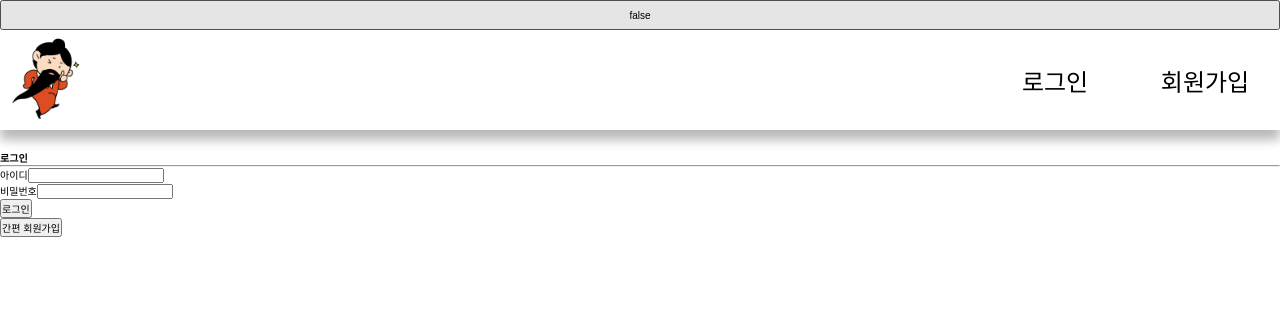
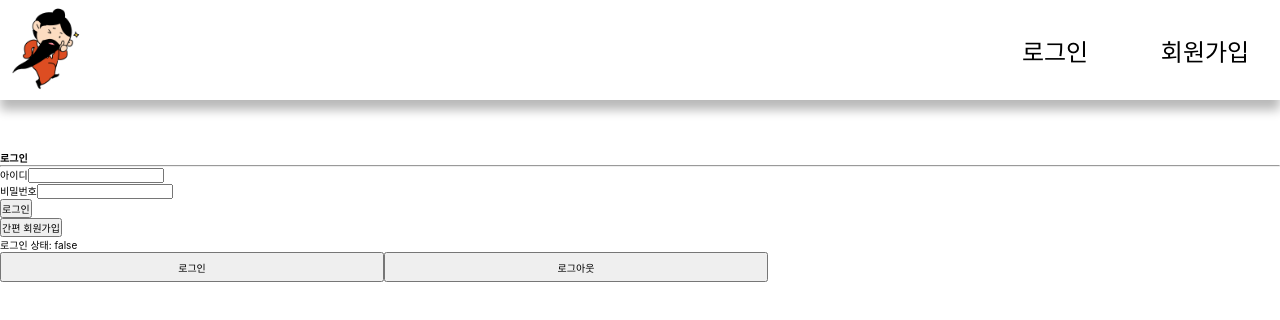
Before and after one commit to NemoTaek/Human-Maker-Client, a React (Create React App) app in the folder client/: page /login in a window 1280 px wide. Shown: the top 320 px of the page. Built offline with nearby package versions, Linux system fonts and the light colour scheme.

Commit message:
doing: redux refactoring

```diff
--- a/client/package.json
+++ b/client/package.json
@@ -9,8 +9,13 @@
     "axios": "^0.21.0",
     "react": "^17.0.1",
     "react-dom": "^17.0.1",
+    "react-redux": "^7.2.2",
     "react-router-dom": "^5.2.0",
     "react-scripts": "4.0.1",
+    "redux": "^4.0.5",
+    "redux-devtools-extension": "^2.13.8",
+    "redux-logger": "^3.0.6",
+    "redux-persist": "^6.0.0",
     "web-vitals": "^0.2.4"
   },
   "scripts": {
--- a/client/src/App.js
+++ b/client/src/App.js
@@ -7,14 +7,17 @@ import SignIn from './component/signin/Signin'
 import SignOut from './component/signout/Signout'
 import Main from './component/main/Main'
 
+import SignInContainer from './containers/loginContainer.js';
+import NavContainer from './containers/navContainer.js';
+
 
 function App() {
-  const [isLogin, setIsLogin] = useState(false);
+  // const [isLogin, setIsLogin] = useState(false);
 
-  const login = (e) => {
-    e.preventDefault();
-    setIsLogin(!isLogin);
-  }
+  // const login = (e) => {
+  //   e.preventDefault();
+  //   setIsLogin(!isLogin);
+  // }
 
 
   const [isModalState, setIsModalState] = useState(false);
@@ -29,8 +32,9 @@ function App() {
   return (
     <div className="App">
       <header className="header">
-        <button onClick={login} style={{ width: "100%", height: "30px" }}>{isLogin.toString()}</button>
-        <Nav isLogin={isLogin} />
+        {/* <button onClick={login} style={{ width: "100%", height: "30px" }}>{isLogin.toString()}</button> */}
+        {/* <Nav /> */}
+        <NavContainer />
       </header>
       {/* <Route path="/signup" component={signUp} />
       <Route path="/login" component={login} />
@@ -43,8 +47,11 @@ function App() {
             <SignUp />
           </Route>
 
-          <Route path="/login" component={SignIn}>
+          {/* <Route path="/login" component={SignIn}>
             <SignIn isLogin={isLogin} />
+          </Route> */}
+          <Route path="/login">
+            <SignInContainer />
           </Route>
 
           <Route path="/logout" component={SignOut}>
--- a/client/src/component/nav/Nav.js
+++ b/client/src/component/nav/Nav.js
@@ -3,8 +3,7 @@ import { NavLink } from "react-router-dom";
 import "./Nav.css"
 import logo from "../../img/dangoon.png"
 
-function Nav(props) {
-  console.log(props)
+function Nav({ value }) {
   return (
     <nav className="nav">
       <div className="logo">
@@ -13,7 +12,7 @@ function Nav(props) {
         </NavLink>
       </div>
 
-      {props.isLogin ? (
+      {value ? (
         <div className="login_menu">
           <div className="menu">
             <NavLink to="/logout">로그아웃</NavLink>
--- a/client/src/component/signin/Signin.js
+++ b/client/src/component/signin/Signin.js
@@ -2,10 +2,10 @@ import React, { useState } from 'react';
 import axios from 'axios'
 import './Signin.css'
 
-function Signin(props) {
-	const [isLogIn, setIsLogIn] = useState(props.isLogin);
+function Signin({ value, onLogin, onLogout }) {
+	console.log(value)
+	const [isLogIn, setIsLogIn] = useState(false);
 	const [isLogInMsg, setIsLogInMsg] = useState("");
-	console.log(props)
 
 	const [id, setId] = useState("");
 	const [password, setPassword] = useState("");
@@ -74,6 +74,12 @@ function Signin(props) {
 					<button className="signUpBtn" onClick={onClickSignUpBtn} >간편 회원가입</button>
 				</div>
 
+				<div>
+					<p>로그인 상태: {value.toString()}</p>
+					<button style={{ width: "30%", height: "30px" }} onClick={onLogin}>로그인</button>
+					<button style={{ width: "30%", height: "30px" }} onClick={onLogout}>로그아웃</button>
+				</div>
+
 			</div>
 		</div>
 	);
--- /dev/null
+++ b/client/src/containers/loginContainer.js
@@ -0,0 +1,53 @@
+import React, { useCallback } from "react";
+import SignIn from "../component/signin/Signin";
+import { login, logout } from "../modules/IsLogin"
+import { connect } from 'react-redux';
+import { useSelector, useDispatch } from 'react-redux';
+
+// react-hooks 써서 해보기
+const LoginContainer = () => {
+  const status = useSelector(state => state.IsLogin.isLogin);
+  const dispatch = useDispatch();
+  const onLogin = useCallback(() => dispatch(login()), [dispatch])
+  const onLogout = useCallback(() => dispatch(logout()), [dispatch])
+  return <SignIn value={status} onLogin={onLogin} onLogout={onLogout} />;
+};
+export default LoginContainer
+
+// 이 컴포넌트를 redux와 연결하기 위해서
+// connect(mapStateToProps, mapDispatchToProps)(연동하고싶은 컴포넌트)을 작성해야 한다.
+
+// const loginContainer = ({ value, isLogin }) => {
+//   return <SignIn value={value} onLogin={isLogin} />;
+// };
+
+// // redux store내의 상태를 컴포넌트의 props로 넘겨주기 위한 함수
+// const mapStateToProps = state => ({
+//   isLogin: state.IsLogin.isLogin
+// });
+
+// // 액션 생성함수를 컴포넌트의 props로 넘겨주기 위한 함수
+// const mapDispatchToProps = dispatch => ({
+//   login: () => {
+//     // console.log("login")
+//     dispatch(login());
+//   },
+//   logout: () => {
+//     // console.log("logout")
+//     dispatch(logout());
+//   }
+// });
+
+// export default connect(mapStateToProps, mapDispatchToProps)(loginContainer);
+
+
+// 매번 dispatch에 넣는 것이 귀찮다면 다음을 이용하자
+// import {bindActionsCreateors} from "redux"
+// const mapDispatchToProps = dispatch =>
+//   bindActionCreateors(
+//     {
+//       login,
+//       logout
+//     },
+//     dispatch
+//   );
--- /dev/null
+++ b/client/src/containers/navContainer.js
@@ -0,0 +1,15 @@
+import React, { useCallback } from "react";
+import Nav from "../component/nav/Nav";
+import { login, logout } from "../modules/IsLogin"
+import { connect } from 'react-redux';
+import { useSelector, useDispatch } from 'react-redux';
+
+// react-hooks 써서 해보기
+const NavContainer = () => {
+  const status = useSelector(state => state.IsLogin.isLogin);
+  // const dispatch = useDispatch();
+  // const onLogin = useCallback(() => dispatch(login()), [dispatch])
+  // const onLogout = useCallback(() => dispatch(logout()), [dispatch])
+  return <Nav value={status} />;
+};
+export default NavContainer
--- a/client/src/index.js
+++ b/client/src/index.js
@@ -2,11 +2,26 @@ import React from 'react';
 import ReactDOM from 'react-dom';
 import './index.css';
 import App from './App';
-import { BrowserRouter } from "react-router-dom";
+// import { BrowserRouter } from "react-router-dom";
+import { createStore } from "redux";
+import { Provider } from 'react-redux'
+import rootReducer from './modules';
+import { BrowserRouter } from 'react-router-dom';
+import { composeWithDevTools } from 'redux-devtools-extension';
+import store from "./store/store";
+import { persistStore } from 'redux-persist';
+import { PersistGate } from 'redux-persist/integration/react';
+
+// react-redux에서는 Provider를 사용함으로써 props를 올리고 내려받는짓을 안해도 된다고 한다.
+const persistor = persistStore(store);
 
 ReactDOM.render(
-  <BrowserRouter>
-    <App />
-  </BrowserRouter>,
+  <Provider store={store}>
+    <PersistGate loading={null} persistor={persistor}>
+      <BrowserRouter>
+        <App />
+      </BrowserRouter>
+    </PersistGate>
+  </Provider>,
   document.getElementById('root')
 );
--- /dev/null
+++ b/client/src/modules/IsLogin.js
@@ -0,0 +1,53 @@
+// 액션 타입 정의하기
+// 액션 타입은 대문자로 작성하고
+// 문자열 내용은 모듈명/액션 이름 형식으로 작성한다.
+const LOGIN = "IsLogin/LOGIN";
+const LOGOUT = "IsLogin/LOGOUT";
+
+export const login = () => ({ type: LOGIN });
+export const logout = () => ({ type: LOGOUT });
+
+
+// 또는 npm install --save redux-actions 설치 후 다음처럼 작성
+// import {createAction} from 'redux-actions'
+
+// export const login = createAction(LOGIN);
+// export const logout = createAction(LOGOUT);
+
+
+// 초기 상태 작성하기
+const initialState = {
+  isLogin: false
+}
+
+// Reducer 함수 만들기
+function loginStatus(state = initialState, action) {
+  switch (action.type) {
+    case LOGIN:
+      return {
+        ...state,
+        isLogin: true
+      };
+    case LOGOUT:
+      return {
+        ...state,
+        isLogin: false
+      };
+    default:
+      return state;
+  }
+}
+export default loginStatus;
+
+// 하지만 redux-action을 설치하면 다음으로 바뀔 수 있다.
+// const loginStatus = handleActions(
+//   {
+//     [LOGIN]: (status, action) => ({
+//       isLogin: true
+//     }),
+//     [LOGOUT]: (status, action) => ({
+//       isLogin: false
+//     })
+//   },
+//   initialState
+// );
--- /dev/null
+++ b/client/src/modules/index.js
@@ -0,0 +1,13 @@
+// 프로젝트 크기에 따라 modules 폴더에는 수많은 reducer가 존재하게 될 것이다.
+// 하지만 리덕스 store에는 하나의 reducer만 연결되어야 하므로 이를 통합해야 한다.
+// 그래서 combineReducers를 사용한다.
+
+import { combineReducers } from "redux";
+import IsLogin from "./IsLogin";
+
+const rootReducer = combineReducers({
+  IsLogin
+  // 리듀서가 추가되면 여기에 추가로 작성
+});
+
+export default rootReducer;
--- /dev/null
+++ b/client/src/store/store.js
@@ -0,0 +1,27 @@
+// applyMiddleware에 미들웨어 형태의 redux 개발도구를 추가한다.
+// redux-logger로 store의 변화 값을 확인할 수 있다.
+import { createStore, applyMiddleware } from 'redux';
+import logger from 'redux-logger';
+import rootReducer from '../modules';
+// redux-persist는 새로고침을 해도 상태들이 초기화되지 않는다.(상태값을 지속적으로 저장한다.)
+import { persistReducer } from 'redux-persist';
+// type of store
+// localstorage 경로
+// : import storage from 'redux-persist/lib/storage'
+// Redux-persist한테 나는 localstorage를 사용할 것이라고 알려주는것
+
+// sessiongstorage 경로
+// : import storageSession from 'redux-persist/lib/storage/session';
+// Redux-persist한테 나는 sessionstorage를 사용할 것이라고 알려주는것
+import storage from 'redux-persist/lib/storage';
+
+const persistConfig = {
+  // reducer 객체의 어느 지점에서 부터 데이터를 저장할 것인지 설정해주는것이 key이다.
+  key: 'root',
+  // 위에 import 한 성격의 storage를 지정해준다.
+  storage
+};
+
+const enhancedReducer = persistReducer(persistConfig, rootReducer);
+
+export default createStore(enhancedReducer, applyMiddleware(logger));
```
Also changed, not shown: 2 other files (tests, documents, lock files or other folders).
